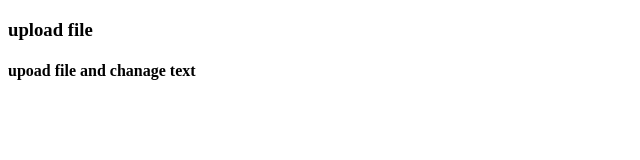
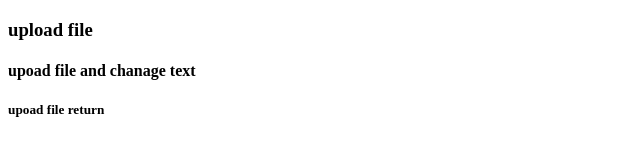
Before and after one commit to Ajinkya51572Jadhav/git_learn, a plain HTML site: page upload/index.html in a window 1280 px wide. Shown: the full height of the page, 0-640 px from the left. Drawn offline with Linux system fonts and the light colour scheme.

Commit message:
text change

```diff
--- a/upload/index.html
+++ b/upload/index.html
@@ -9,5 +9,6 @@
 <body>
     <h3>upload file</h3>
     <h4>upoad file and chanage text</h4>
+    <h5>upoad file return </h5>
 </body>
 </html>
```
